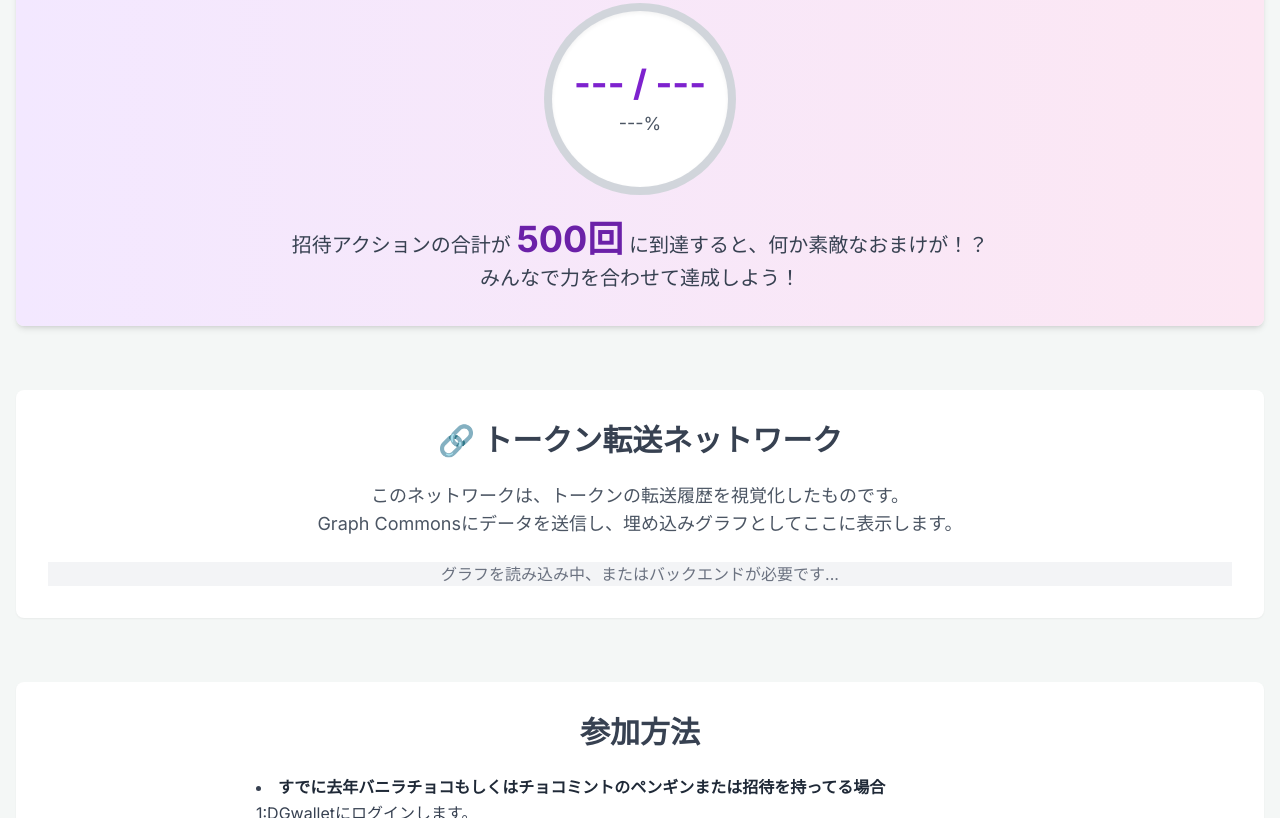
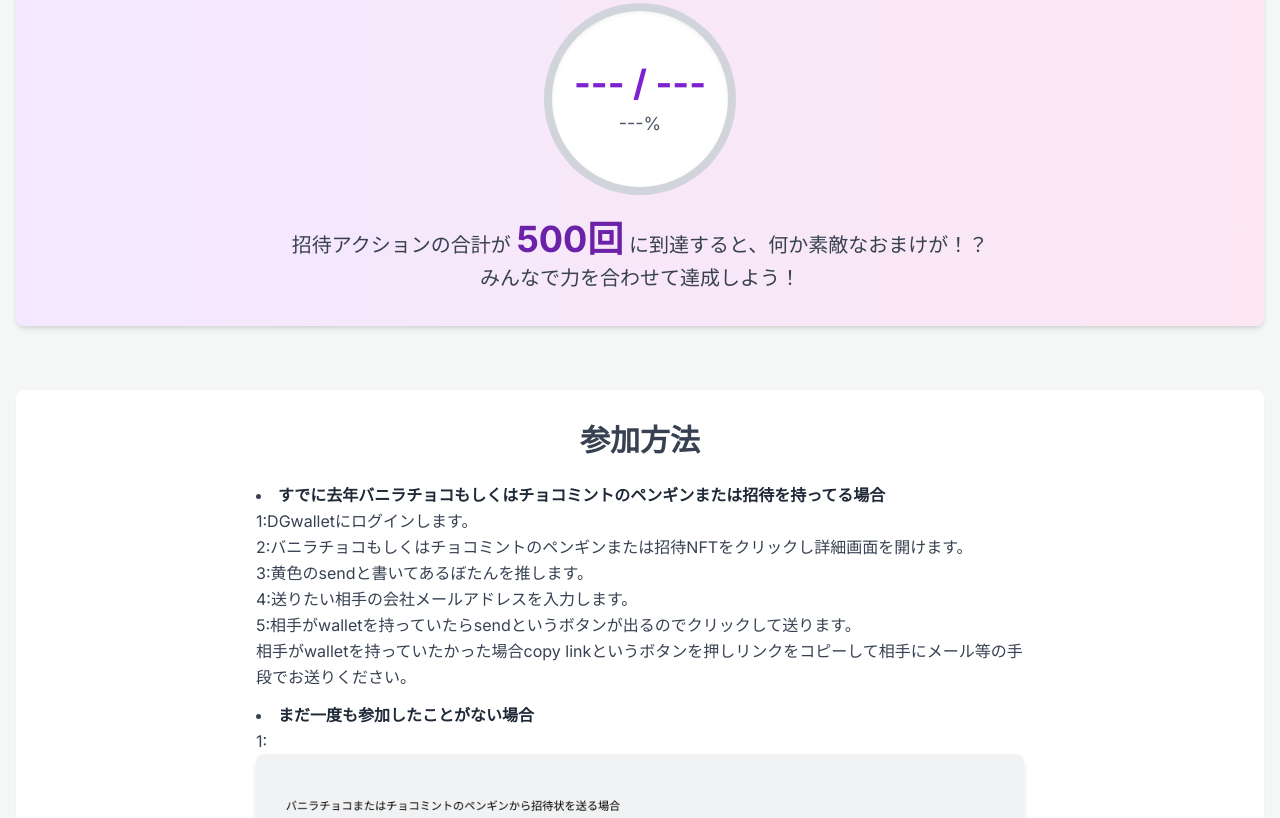
Before and after one commit to rianlien/icecream_situation, a plain HTML site: page index.html in a window 1280 px wide. Shown: the part 1300-2118 px from the top of the page. Drawn offline with nearby package versions, Linux system fonts and the light colour scheme; no server answers.

Commit message:
feat: Remove token transfer network section

```diff
--- a/index.html
+++ b/index.html
@@ -167,19 +167,7 @@
             </p>
         </section>
 
-        <!-- ネットワークグラフセクションの追加 -->
-        <section class="mt-16 bg-white p-8 rounded-lg shadow-sm text-center">
-            <h2 class="text-3xl font-bold text-gray-700 mb-6">🔗 トークン転送ネットワーク</h2>
-            <p class="text-lg text-gray-600 mb-6">
-                このネットワークは、トークンの転送履歴を視覚化したものです。<br>
-                Graph Commonsにデータを送信し、埋め込みグラフとしてここに表示します。
-            </p>
-            <div id="network-graph-container" class="flex items-center justify-center bg-gray-100 text-gray-500">
-                <!-- Graph Commonsの埋め込みグラフがここに表示されます -->
-                <p>グラフを読み込み中、またはバックエンドが必要です...</p>
-                <iframe id="graph-commons-iframe" src="" frameborder="0" allowfullscreen class="hidden"></iframe>
-            </div>
-        </section>
+
 
         <!-- 参加方法セクション -->
         <section class="mt-16 bg-white p-8 rounded-lg shadow-sm">
```
